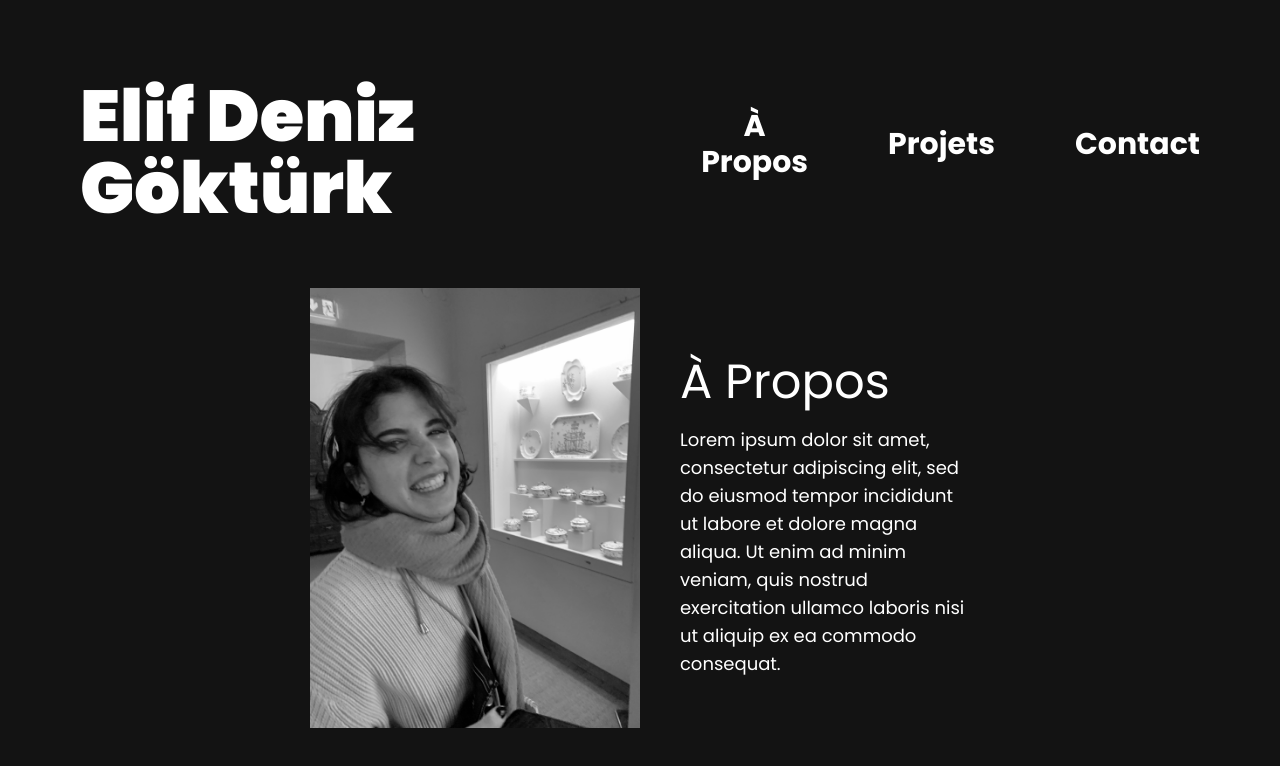
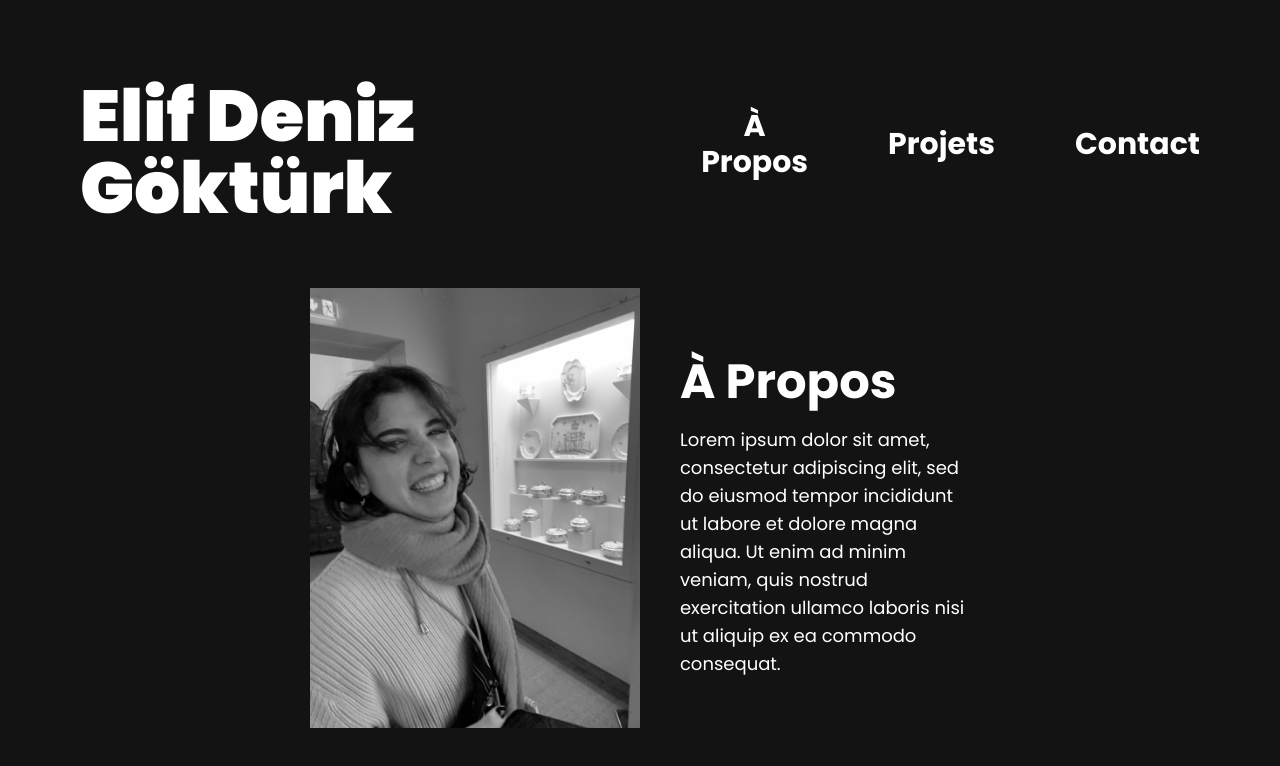
Before and after one commit to elifdenizg/elifdenizgokturk.github.io, a React (Vite) app: page /AboutMe in a window 1280 px wide. Shown: the top 766 px of the page. Built offline with nearby package versions, Linux system fonts and the light colour scheme.

Commit message:
[FIX] titles are bold

```diff
--- a/src/pages/AboutMe.jsx
+++ b/src/pages/AboutMe.jsx
@@ -13,7 +13,7 @@ const AboutMe = () => {
       <div className="flex h-screen justify-center gap-10 mx-[16vw]">
         <img src={Me} className="h-[55vh] w-auto" />
         <div className="flex flex-col h-[55vh] w-1/3 justify-center">
-          <h2 className="text-5xl my-5">À Propos</h2>
+          <h2 className="text-5xl font-bold my-5">À Propos</h2>
           <p className="text-lg">
             Lorem ipsum dolor sit amet, consectetur adipiscing elit, sed do
             eiusmod tempor incididunt ut labore et dolore magna aliqua. Ut enim
--- a/src/pages/Projects.jsx
+++ b/src/pages/Projects.jsx
@@ -16,7 +16,7 @@ const Projects = () => {
   return (
     <div className="flex flex-col gap-10 text-white">
       {Navigation()}
-      <h2 className="text-5xl flex justify-center">Projets</h2>
+      <h2 className="text-5xl font-bold flex justify-center">Projets</h2>
       <ProjectContainer
         urlImg={pic}
         urlProject="https://github.com/Thibolognaize/Job-board"
```
